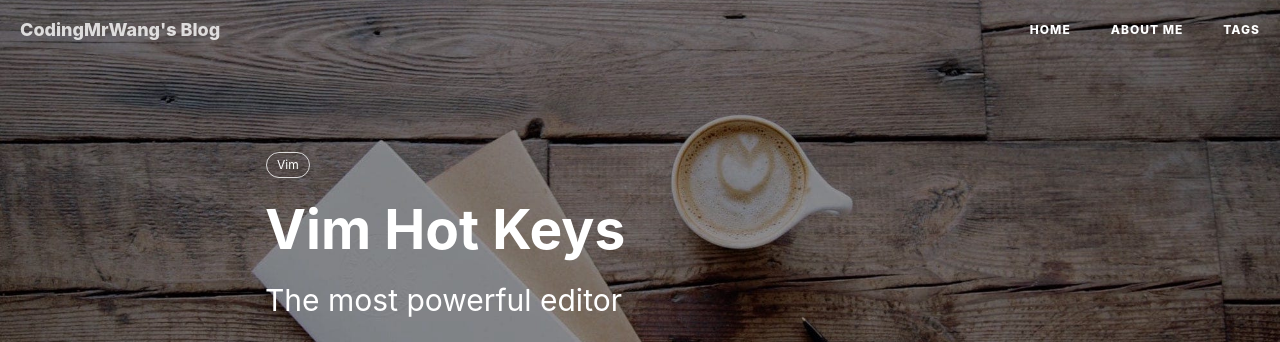
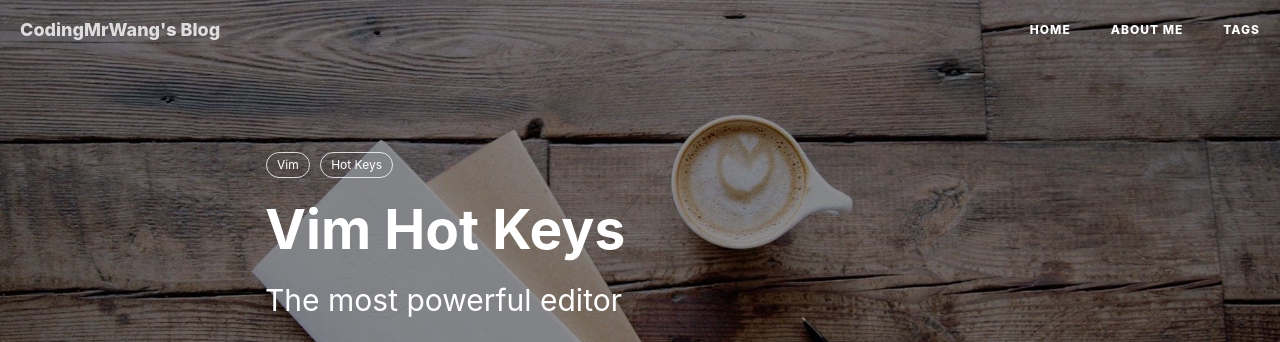
Before and after one commit to CodingMrWang/codingmrwang.github.io, a Jekyll site: the page built from _posts/2018-07-15-Vim.md, in a window 1280 px wide and 900 px high. Shown: the top 342 px of the window. Built offline with Jekyll 4.4.1, drawn with Linux system fonts in a browser that asks for light colours; nearby versions of some CDN libraries; comment, search, counter and statistics services are not loaded.

Commit message:
udpate vim post tags

```diff
--- a/_posts/2018-07-15-Vim.md
+++ b/_posts/2018-07-15-Vim.md
@@ -8,6 +8,7 @@ header-img: img/post-bg-coffee.jpeg
 catalog: true
 tags:
     - Vim
+    - Hot Keys
 ---
 
 
```
